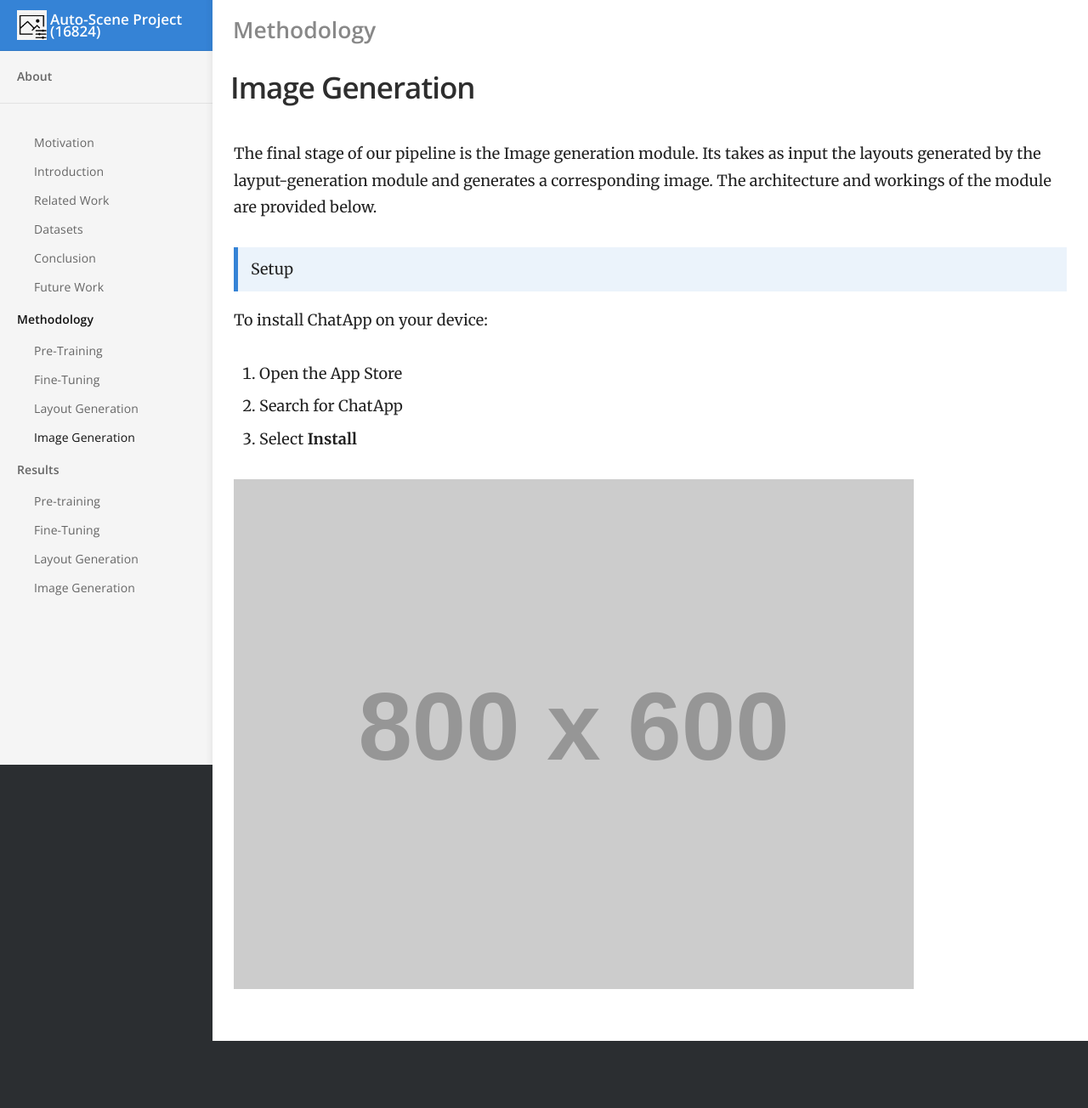
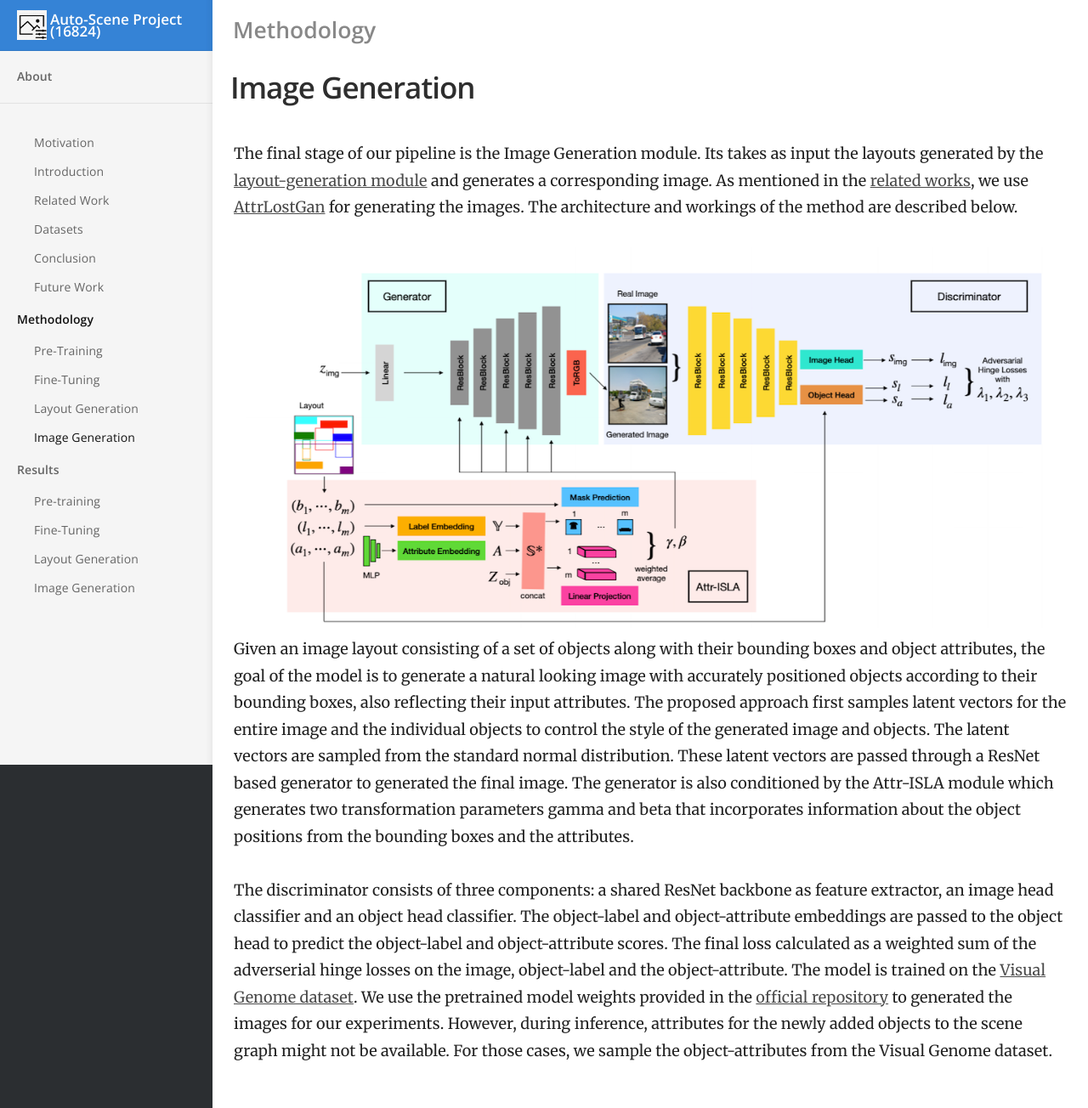
Before and after one commit to bhanu77prakash/scene-edit.github.io, a Jekyll site: the page built from _docs/Methodology/Image-Generation.md, in a window 1280 px wide. Shown: the whole page at 85% size. Built offline with Jekyll 4.4.1, drawn with Linux system fonts in a browser that asks for light colours; before the commit the page ends 1225 px from its top, so only the background shows below that.

Commit message:
Image Generation Methodology added

```diff
--- a/_docs/Methodology/Image-Generation.md
+++ b/_docs/Methodology/Image-Generation.md
@@ -4,15 +4,13 @@ category: Methodology
 order: 4
 ---
 
-The final stage of our pipeline is the Image generation module. Its takes as input the layouts generated by the layput-generation module and generates a corresponding image. The architecture and workings of the module are provided below.
+The final stage of our pipeline is the Image Generation module. Its takes as input the layouts generated by the [layout-generation module](../Layout-Generation) and generates a corresponding image. As mentioned in the [related works](../../Related Work), we use [AttrLostGan](https://arxiv.org/pdf/2103.13722.pdf) for generating the images. The architecture and workings of the method are described below.
 
-> Setup
+<center>
+<img src="../../images/attrlostgan.png" alt="example" style="width:1000px;"/>
+<br>
+</center>
 
+Given an image layout consisting of a set of objects along with their bounding boxes and object attributes, the goal of the model is to generate a natural looking image with accurately positioned objects according to their bounding boxes, also reflecting their input attributes. The proposed approach first samples latent vectors for the entire image and the individual objects to control the style of the generated image and objects. The latent vectors are sampled from the standard normal distribution. These latent vectors are passed through a ResNet based generator to generated the final image. The generator is also conditioned by the Attr-ISLA module which generates two transformation parameters gamma and beta that incorporates information about the object positions from the bounding boxes and the attributes.
 
-To install ChatApp on your device:
-
-1. Open the App Store
-2. Search for ChatApp
-3. Select **Install**
-
-![](//placehold.it/800x600)
+The discriminator consists of three components: a shared ResNet backbone as feature extractor, an image head classifier and an object head classifier. The object-label and object-attribute embeddings are passed to the object head to predict the object-label and object-attribute scores. The final loss calculated as a weighted sum of the adverserial hinge losses on the image, object-label and the object-attribute. The model is trained on the [Visual Genome dataset](../../Datasets). We use the pretrained model weights provided in the [official repository](https://github.com/stanifrolov/AttrLostGAN) to generated the images for our experiments. However, during inference, attributes for the newly added objects to the scene graph might not be available. For those cases, we sample the object-attributes from the Visual Genome dataset.
```
Also changed, not shown: images/attrlostgan.png (added).
